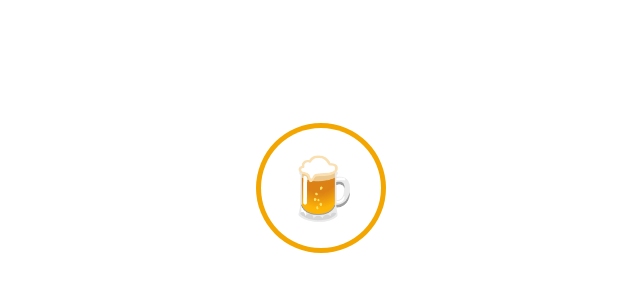
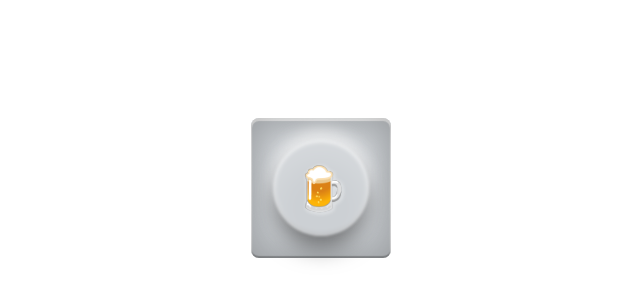
Before and after one commit to IZUMIRU/sumimasen, a Nuxt app: page / in a window 1280 px wide. Shown: the part 212-512 px from the top of the page, without its empty margins (319-959 px from the left). Built offline with nearby package versions, Linux system fonts and the light colour scheme.

Commit message:
fix: design button

```diff
--- a/layouts/default.vue
+++ b/layouts/default.vue
@@ -1,7 +1,5 @@
 <template>
-  <div>
-    <nuxt />
-  </div>
+  <nuxt />
 </template>
 
 <style>
--- a/package.json
+++ b/package.json
@@ -1,7 +1,7 @@
 {
   "name": "sumimasen",
   "version": "1.0.0",
-  "description": "My luminous Nuxt.js project",
+  "description": "騒がしい居酒屋で「すみません」を発することが面倒臭いすべての人に捧げます",
   "author": "IZUMIRU",
   "private": true,
   "scripts": {
--- a/pages/index.vue
+++ b/pages/index.vue
@@ -1,6 +1,10 @@
 <template>
   <section class="container">
-    <button class="sumimasen" @click="sumimasen">&#x1f37a;</button>
+    <div class="toggle" @click="sumimasen">
+      <input type="checkbox">
+      <span class="button"></span>
+      <span class="label">&#x1f37a;</span>
+    </div>
   </section>
 </template>
 
@@ -9,7 +13,7 @@ export default {
   methods: {
     sumimasen() {
       const ssu = new SpeechSynthesisUtterance();
-      ssu.text  = 'すみませーーーん';
+      ssu.text  = 'すみませーん';
       ssu.lang  = 'ja-JP';
       speechSynthesis.speak(ssu);
     },
@@ -19,24 +23,83 @@ export default {
 
 <style>
 .container {
-  margin: 0 auto;
-  min-height: 100vh;
-  display: flex;
-  justify-content: center;
-  align-items: center;
+  position: absolute;
+	top: 50%;
+	left: 50%;
+	transform: translate(-50%, -50%);
+}
+.toggle {
+  box-shadow: inset 0 0 35px 5px rgba(0, 0, 0, 0.25), inset 0 2px 1px 1px rgba(255, 255, 255, 0.9), inset 0 -2px 1px 0 rgba(0, 0, 0, 0.25);
+  border-radius: 8px;
+  background: #ccd0d4;
+  position: relative;
+  height: 140px;
+  width: 140px;
+}
+.toggle:before {
+  box-shadow: 0 0 17.5px 8.75px #fff;
+  border-radius: 118.3px;
+  background: #fff;
+  position: absolute;
+  margin-left: -50.4px;
+  margin-top: -50.4px;
+  opacity: 0.2;
+  content: "";
+  height: 100.8px;
+  width: 100.8px;
+  left: 50%;
+  top: 50%;
+}
+.toggle .button {
+  -webkit-filter: blur(1px);
+  -moz-filter: blur(1px);
+  filter: blur(1px);
+  transition: all 300ms cubic-bezier(0.23, 1, 0.32, 1);
+  box-shadow: 0 15px 25px -4px rgba(0, 0, 0, 0.5), inset 0 -3px 4px -1px rgba(0, 0, 0, 0.2), 0 -10px 15px -1px rgba(255, 255, 255, 0.6), inset 0 3px 4px -1px rgba(255, 255, 255, 0.2), inset 0 0 5px 1px rgba(255, 255, 255, 0.8), inset 0 20px 30px 0 rgba(255, 255, 255, 0.2);
+  border-radius: 96.32px;
+  position: absolute;
+  background: #ccd0d4;
+  margin-left: -48.16px;
+  margin-top: -48.16px;
+  display: block;
+  height: 96.32px;
+  width: 96.32px;
+  left: 50%;
+  top: 50%;
+}
+.toggle .label {
+  transition: color 300ms ease-out;
+  text-shadow: 1px 1px 3px #ccd0d4, 0 0 0 rgba(0, 0, 0, 0.8), 1px 1px 4px #fff;
+  line-height: 139px;
   text-align: center;
+  position: absolute;
+  font-size: 42px;
+  display: block;
+  height: 100%;
+  width: 100%;
 }
-
-.sumimasen {
-  text-decoration: none;
-  color: #FFF;
-  background-color: #FFF;
-  width: 120px;
-  height: 120px;
-  line-height: 120px;
-  border-radius: 50%;
-  box-shadow: 0px 0px 0px 5px #f3a600;
-  border: none;
-  font-size: 60px;
+.toggle input {
+  opacity: 0;
+  position: absolute;
+  cursor: pointer;
+  z-index: 1;
+  height: 100%;
+  width: 100%;
+  left: 0;
+  top: 0;
+}
+.toggle input:active ~ .button {
+  box-shadow: 0 15px 25px -4px rgba(0, 0, 0, 0.4), inset 0 -8px 30px 1px rgba(255, 255, 255, 0.9), 0 -10px 15px -1px rgba(255, 255, 255, 0.6), inset 0 8px 25px 0 rgba(0, 0, 0, 0.4), inset 0 0 10px 1px rgba(255, 255, 255, 0.6);
+}
+.toggle input:active ~ .label {
+  font-size: 40px;
+  color: rgba(0, 0, 0, 0.45);
+}
+.toggle input:checked ~ .button {
+  box-shadow: 0 15px 25px -4px rgba(0, 0, 0, 0.4), inset 0 -8px 25px -1px rgba(255, 255, 255, 0.9), 0 -10px 15px -1px rgba(255, 255, 255, 0.6), inset 0 8px 20px 0 rgba(0, 0, 0, 0.2), inset 0 0 5px 1px rgba(255, 255, 255, 0.6);
+}
+.toggle input:checked ~ .label {
+  font-size: 40px;
+  color: rgba(0, 0, 0, 0.4);
 }
 </style>
```
